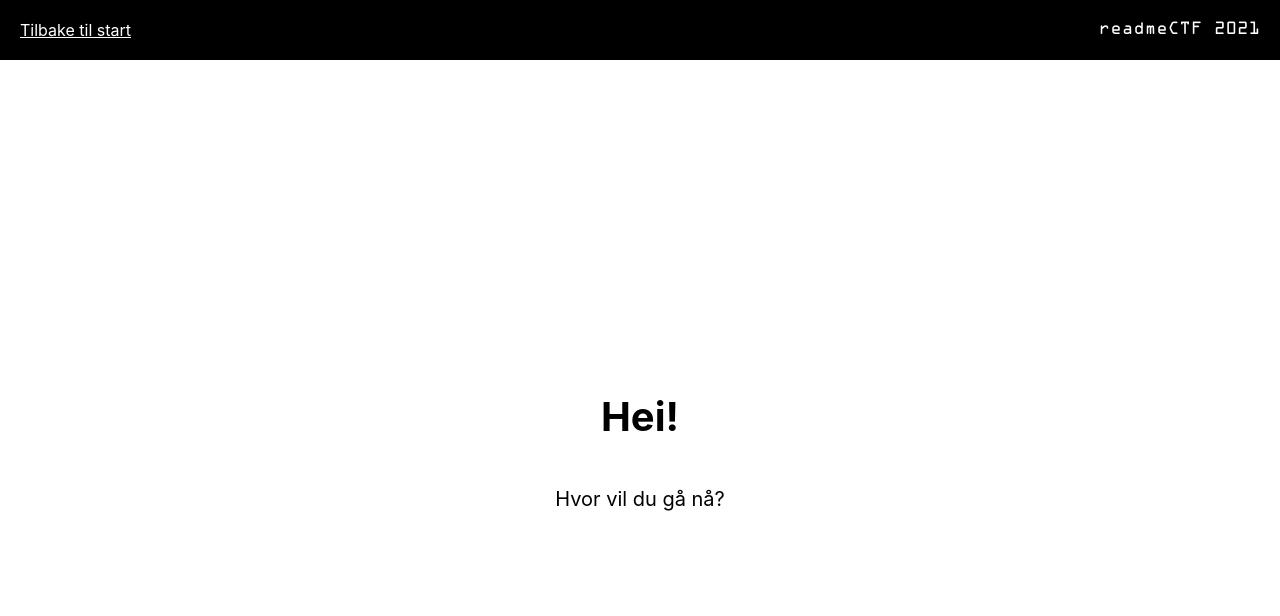
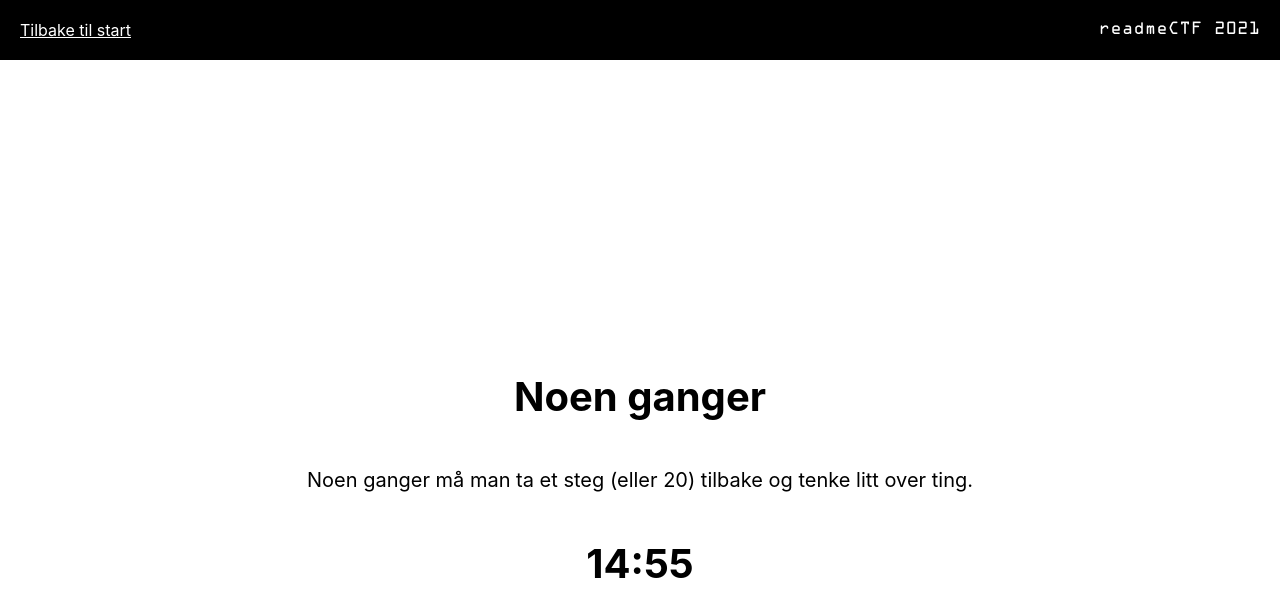
Before and after one commit to Magssch/readme-ctf-2021, a React (Create React App) app: page /hackerman in a window 1280 px wide. Shown: the top 616 px of the page. Built offline with nearby package versions, Linux system fonts and the light colour scheme.

Commit message:
Update challenges

```diff
--- a/src/pages/BingoBoard/index.jsx
+++ b/src/pages/BingoBoard/index.jsx
@@ -62,20 +62,16 @@ const BingoBoard = () => {
   };
 
   const requestBingo = (bingo) => {
-    fetch(
-      "https://readme-ctf-v2021.web.app/.cloudfunctions.net/getBingoValue",
-      {
+    fetch("https://readme-ctf-v2021.web.app/api/getBingoValue", {
       method: "POST",
-        mode: "cors",
       headers: {
         "Content-Type": "application/json",
       },
       body: JSON.stringify({
         values: bingo,
       }),
-      }
-    )
-      //.then((response) => response.json())
+    })
+      .then((response) => response.json())
       .then((response) => {
         console.log(response);
       })
@@ -154,8 +150,8 @@ const BingoBoard = () => {
         ))}
       </div>
       <p style={{ backgroundColor: "black", margin: 0 }}>
-        41 42 41 4b 55 53 20 4f 4e 4c 49 4e 45 20 48 59 42 52 49 44 41 20 4a 41
-        4e 55 53 20 44 45 4c 54 41 20 4e 41 42 4c 41 20 54 49 48 4c 44 45
+        20 4f 4e 4c 49 4e 45 20 48 59 42 52 49 44 41 20 4a 41 4e 55 53 20 44 45
+        4c 54 41 20 41 42 41 4b 55 53 20 4e 41 42 4c 41 20 54 49 48 4c 44 45
       </p>
     </>
   );
--- a/src/pages/CtfIntro/ctfIntro.module.css
+++ b/src/pages/CtfIntro/ctfIntro.module.css
@@ -5,6 +5,7 @@ main {
   justify-content: center;
   align-items: center;
   height: 100vh;
+  padding: 2rem;
 }
 
 a.primary,
--- a/src/pages/CtfIntro/index.jsx
+++ b/src/pages/CtfIntro/index.jsx
@@ -24,7 +24,7 @@ const CtfIntro = () => {
       </Link>{" "}
       <br />
       <Link to={"/hackerman"} className={styles.tertiary}>
-        TEST
+        TODO: IKKE FERDIG
       </Link>
     </main>
   );
--- a/src/pages/CuriousImage/index.jsx
+++ b/src/pages/CuriousImage/index.jsx
@@ -9,6 +9,7 @@ const CuriousImage = () => {
         flexDirection: "column",
         justifyContent: "center",
         alignItems: "center",
+        padding: "2rem",
       }}
     >
       <h1>
--- a/src/pages/HackermanChallenge/index.js
+++ b/src/pages/HackermanChallenge/index.js
@@ -1,12 +1,86 @@
-import React from "react";
-import { Switch, Route, BrowserRouter as Router, Link } from "react-router-dom";
+import React, { useState } from "react";
+import { useEffect } from "react";
+import {
+  Switch,
+  Route,
+  BrowserRouter as Router,
+  Link,
+  useHistory,
+} from "react-router-dom";
 
 const HackermanChallenge = () => {
+  const [loaded, setLoaded] = useState(false);
+  const [toggle, setToggle] = useState(true);
+  const [locationKeys, setLocationKeys] = useState([]);
+  const history = useHistory();
+
+  useEffect(() => {
+    if (!loaded) {
+      for (let index = 0; index < 15; index++) {
+        history.push("/hackerman", "");
+      }
+    }
+    setLoaded(true);
+  }, [history, loaded]);
+
+  useEffect(() => {
+    return history.listen((location) => {
+      if (history.action === "PUSH") {
+        setLocationKeys([location.key]);
+      }
+
+      if (history.action === "POP") {
+        if (locationKeys[1] === location.key) {
+          setLocationKeys(([_, ...keys]) => keys);
+        } else {
+          setLocationKeys((keys) => [location.key, ...keys]);
+          history.push("/hackerman/login", "");
+        }
+      }
+    });
+  }, [history, locationKeys]);
+
+  const initialMinute = 15;
+  const initialSeconds = 0;
+  const [minutes, setMinutes] = useState(initialMinute);
+  const [seconds, setSeconds] = useState(initialSeconds);
+  useEffect(() => {
+    let myInterval = setInterval(() => {
+      if (seconds > 0) {
+        setSeconds(seconds - 1);
+      }
+      if (seconds === 0) {
+        if (minutes === 0) {
+          clearInterval(myInterval);
+        } else {
+          setMinutes(minutes - 1);
+          setSeconds(59);
+        }
+      }
+    }, 1000);
+    return () => {
+      clearInterval(myInterval);
+    };
+  });
+
   return (
     <main>
-      <h1>Hei!</h1>
-      <p>Hvor vil du gå nå?</p>
-      <br />
+      <Switch>
+        <Route exact path="/hackerman">
+          <h1>Noen ganger</h1>
+          <p>
+            Noen ganger må man ta et steg (eller 20) tilbake og tenke litt over
+            ting.
+          </p>
+          <h1>
+            {minutes}:{seconds < 10 ? `0${seconds}` : seconds}
+          </h1>
+          <br />
+        </Route>
+        <Route path="/hackerman/login">
+          <></>
+        </Route>
+      </Switch>
     </main>
   );
 };
```
Also changed, not shown: firebase.json, 2 other files (tests, documents, lock files or other folders). Lines whose indentation alone changed are shown as unchanged.
